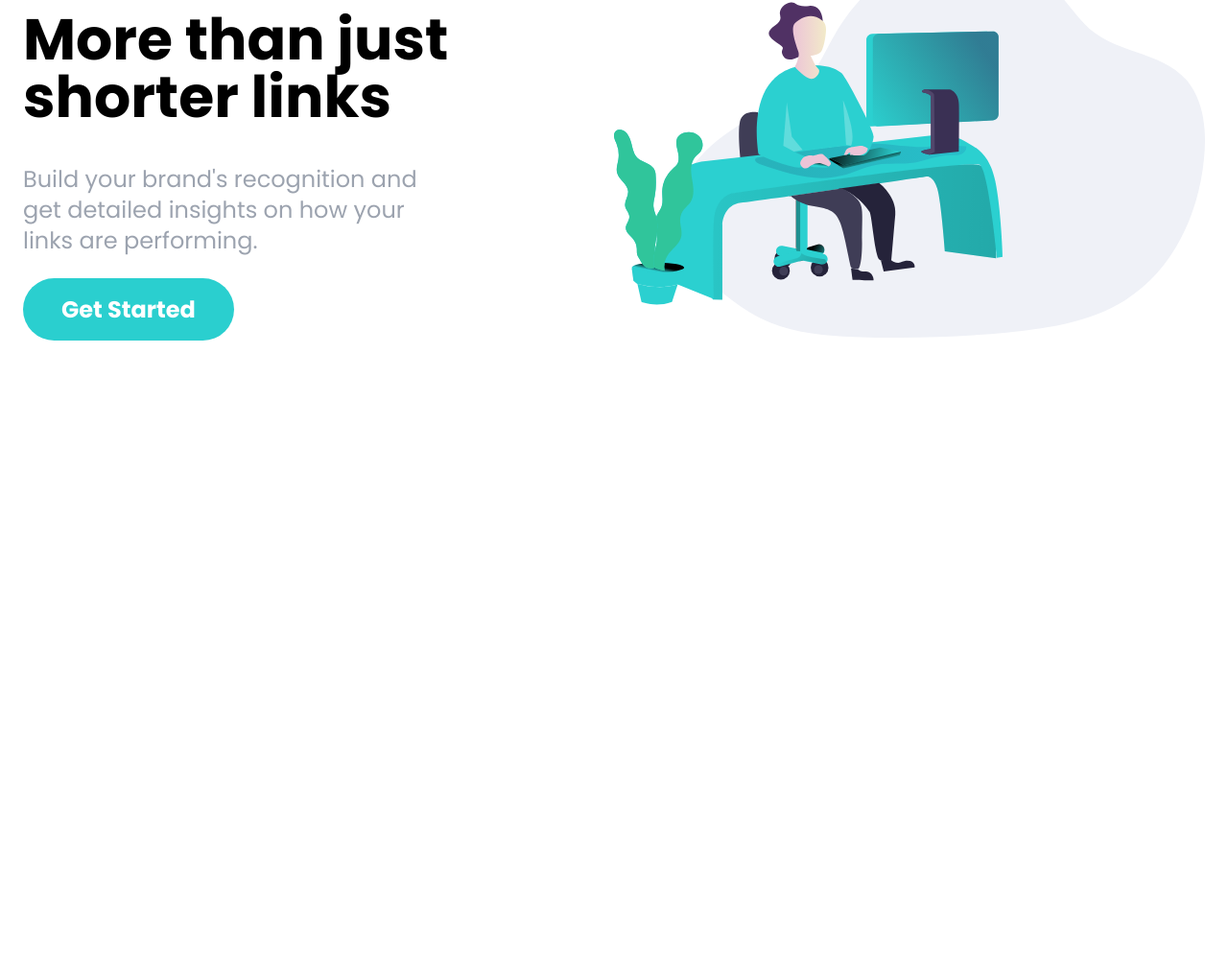
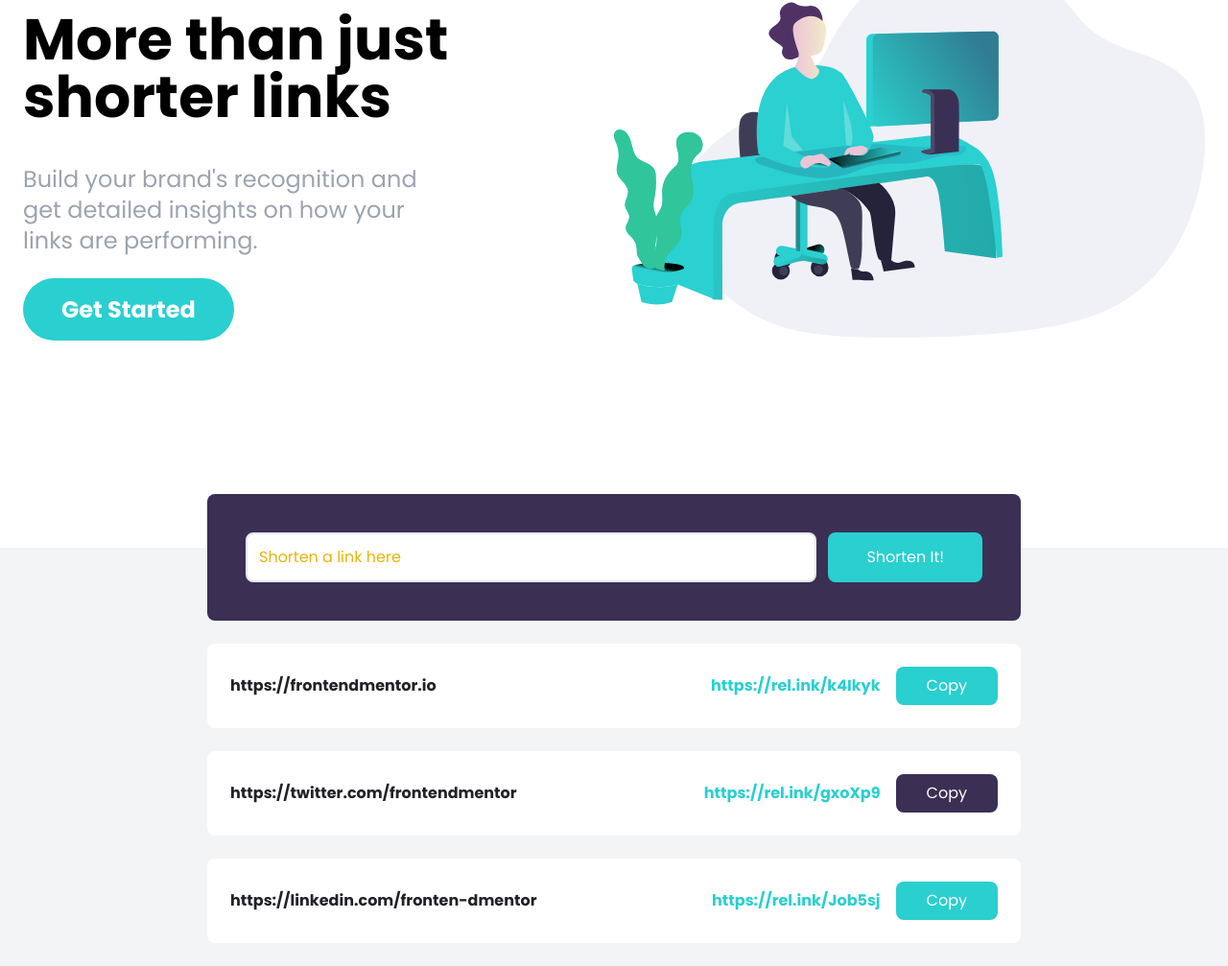
Before and after one commit to fabiotano/Shortly, a website: page index.html in a window 1280 px wide. Shown: the part 173-1180 px from the top of the page at 96% size. Before the commit the page ends 800 px from the top, so only its background shows below. Drawn offline with Linux system fonts and the light colour scheme.

Commit message:
Shorten Form & Links

```diff
--- a/index.html
+++ b/index.html
@@ -1,24 +1,19 @@
 <!DOCTYPE html>
 <html lang="en">
+
 <head>
   <meta charset="UTF-8" />
   <meta http-equiv="X-UA-Compatible" content="IE=edge" />
   <meta name="viewport" content="width=device-width, initial-scale=1.0" />
-    <link
-      rel="shortcut icon"
-      type="image/png"
-      href="images/favicon-32x32.png"
-    />
+  <link rel="shortcut icon" type="image/png" href="images/favicon-32x32.png" />
   <link rel="stylesheet" href="css/style.css" />
   <link rel="preconnect" href="https://fonts.googleapis.com" />
   <link rel="preconnect" href="https://fonts.gstatic.com" crossorigin />
-    <link
-      href="https://fonts.googleapis.com/css2?family=Poppins:wght@400;500;700&display=swap"
-      rel="stylesheet"
-    />
+  <link href="https://fonts.googleapis.com/css2?family=Poppins:wght@400;500;700&display=swap" rel="stylesheet" />
   <link rel="stylesheet" href="css/style.css" />
   <title>Shortly</title>
 </head>
+
 <body>
   <!-- Nav Container -->
   <nav class="relative container mx-auto p-6">
@@ -30,23 +25,15 @@
         <img src="images/logo.svg" />
         <!-- Left Menu -->
         <div class="hidden space-x-8 font-bold lg:flex">
-            <a href="#" class="text-grayishViolet hover:text-veryDarkViolet"
-              >Features</a
-            >
-            <a href="#" class="text-grayishViolet hover:text-veryDarkViolet"
-              >Pricing</a
-            >
-            <a href="#" class="text-grayishViolet hover:text-veryDarkViolet"
-              >Resources</a
-            >
+          <a href="#" class="text-grayishViolet hover:text-veryDarkViolet">Features</a>
+          <a href="#" class="text-grayishViolet hover:text-veryDarkViolet">Pricing</a>
+          <a href="#" class="text-grayishViolet hover:text-veryDarkViolet">Resources</a>
         </div>
       </div>
       <!-- Right Buttons Menu -->
       <div class="hidden items-center space-x-6 font-bold lg:flex">
         <div class="text-grayishViolet hover:text-veryDarkViolet">Login</div>
-          <a href="#" class="bg-cyan text-white px-8 py-3 rounded-full"
-            >Sign Up</a
-          >
+        <a href="#" class="bg-cyan text-white px-8 py-3 rounded-full">Sign Up</a>
       </div>
       <!-- Hamburger Menu -->
     </div>
@@ -59,29 +46,74 @@
     <div class="container flex flex-col-reverse mx-auto p-6 lg:flex-row">
       <!-- Content Container-->
       <div class="flex flex-col space-y-10 mb-44 lg:mt-16 lg:w-1/2 xl:mb-52">
-          <h1
-            class="text-5xl font-bold text-center lg:text-6xl lg:max-w-md lg:text-left"
-          >
+        <h1 class="text-5xl font-bold text-center lg:text-6xl lg:max-w-md lg:text-left">
           More than just shorter links
         </h1>
-          <p
-            class="text-2xl text-center text-gray-400 lg:max-w-md lg:text-left"
-          >
+        <p class="text-2xl text-center text-gray-400 lg:max-w-md lg:text-left">
           Build your brand's recognition and get detailed insights on how your
           links are performing.
         </p>
         <div class="mx-auto lg:mx-0">
-            <a
-              href="#"
-              class="py-5 px-10 text-2xl font-bold text-white bg-cyan rounded-full lg:py-4 hover:opacity-70"
-              >Get Started</a
-            >
+          <a href="#" class="py-5 px-10 text-2xl font-bold text-white bg-cyan rounded-full lg:py-4 hover:opacity-70">Get
+            Started</a>
         </div>
       </div>
       <!-- Image -->
       <div class="mb-24 mx-auto lg:mb-0 md:w-180 lg:w-1/2">
-          <img src="images/illustration-working.svg"  alt=""/></div>
+        <img src="images/illustration-working.svg" alt="" />
+      </div>
     </div>
   </section>
+
+  <!-- Shorten Section -->
+  <section id="shorten" class="relative bg-gray-100">
+    <!-- Shorten container -->
+    <div class="max-w-4xl mx-auto p-6 space-y-6">
+      <form
+        class="relative flex flex-col w-full p-10 -mt-20 space-y-4 bg-darkViolet rounded-lg md:flex-row md:space-y-0 md:space-x-3">
+        <input type="text" class="flex-1 p-3 border-2 rounded-lg placeholder-yellow-500 focus:outline-none"
+          placeholder="Shorten a link here" id="link-input" />
+        <button class="px-10 py-3 text-white bg-cyan rounded-lg hover:bg-cyanLight focus:outline-none md:py-2">Shorten
+          It!</button>
+      </form>
+
+      <!-- LINK1 -->
+      <div class="flex flex-col items-center justify-between w-full bg-white p-6 rounded-lg md:flex-row">
+        <p class="font-bold text-veryDarkViolet">https://frontendmentor.io</p>
+
+        <div class="flex flex-col items-center justify-end space-y-2 space-x-4 md:flex-row md:space-y-0">
+          <p class="font-bold text-cyan">https://rel.ink/k4Ikyk</p>
+          <button
+            class="p-2 px-8 text-white bg-cyan rounded-lg hover:opacity-70 focus:outline-none md:py-2">Copy</button>
+        </div>
+
+      </div>
+
+      <!-- LINK2 -->
+      <div class="flex flex-col items-center justify-between w-full bg-white p-6 rounded-lg md:flex-row">
+        <p class="font-bold text-veryDarkViolet">https://twitter.com/frontendmentor</p>
+
+        <div class="flex flex-col items-center justify-end space-y-2 space-x-4 md:flex-row md:space-y-0">
+          <p class="font-bold text-cyan">https://rel.ink/gxoXp9</p>
+          <button
+            class="p-2 px-8 text-white bg-darkViolet rounded-lg hover:opacity-70 focus:outline-none md:py-2">Copy</button>
+        </div>
+      </div>
+
+      <!-- LINK2 -->
+      <div class="flex flex-col items-center justify-between w-full bg-white p-6 rounded-lg md:flex-row">
+        <p class="font-bold text-veryDarkViolet">https://linkedin.com/fronten-dmentor</p>
+
+        <div class="flex flex-col items-center justify-end space-y-2 space-x-4 md:flex-row md:space-y-0">
+          <p class="font-bold text-cyan">https://rel.ink/Job5sj</p>
+          <button
+            class="p-2 px-8 text-white bg-cyan rounded-lg hover:opacity-70 focus:outline-none md:py-2">Copy</button>
+        </div>
+      </div>
+
+    </div>
+  </section>
+
 </body>
+
 </html>
```
Also changed, not shown: css/style.css. Lines whose indentation alone changed are shown as unchanged.
